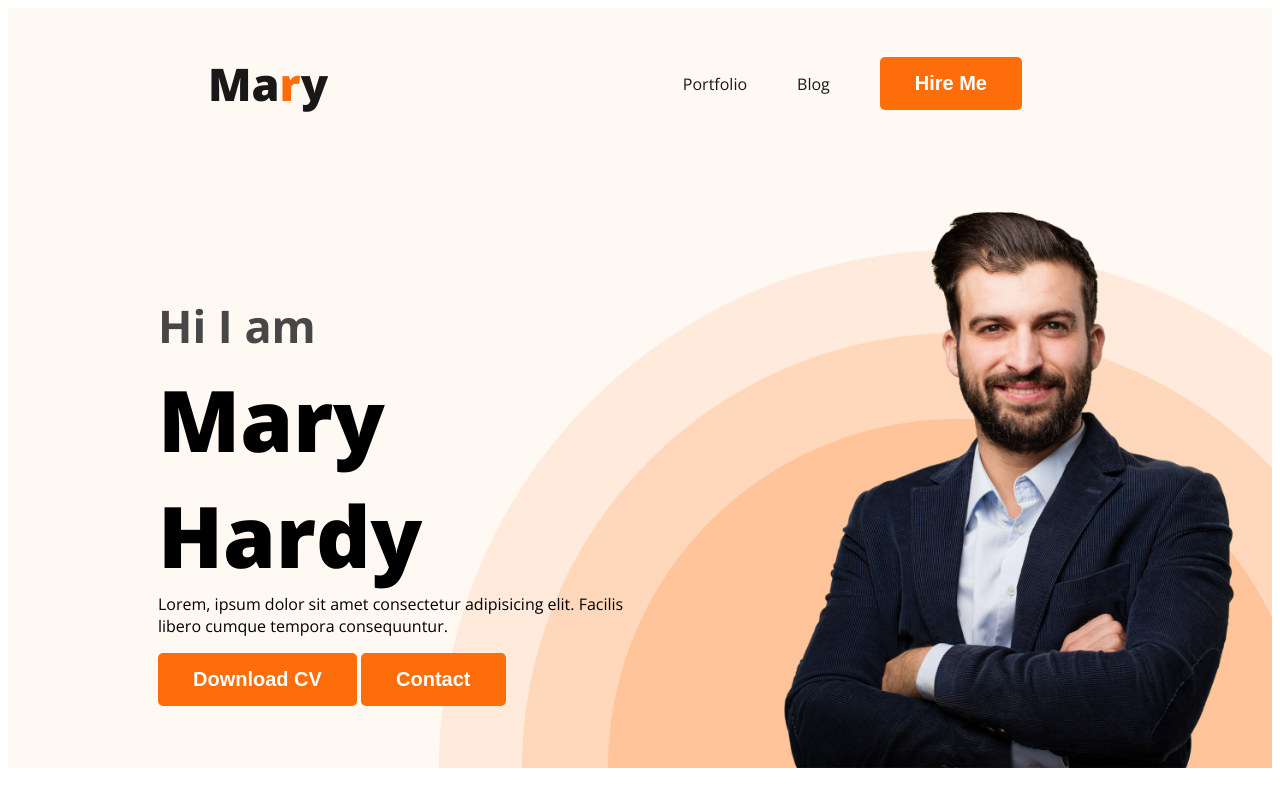
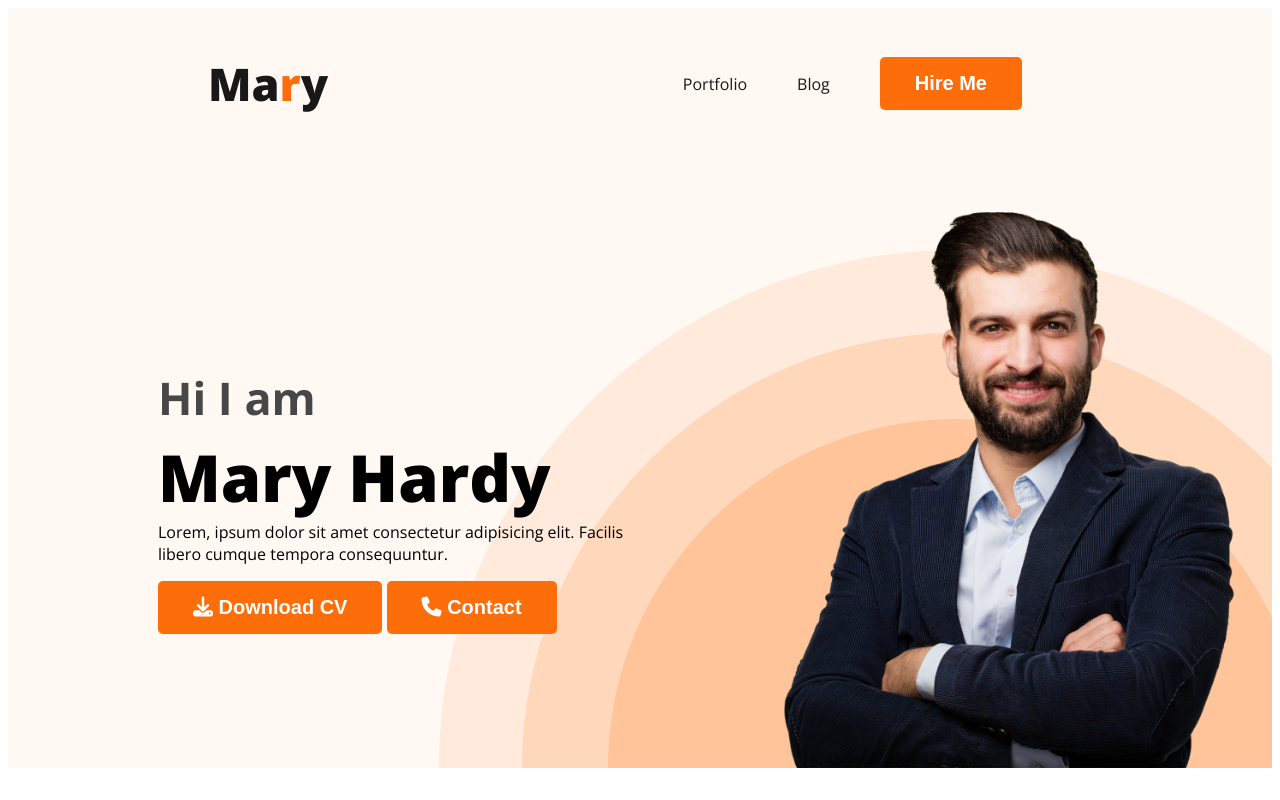
Before and after one commit to SabilaNushurC/portfolio3, a plain HTML site: page index.html in a window 1280 px wide. Shown: the top 800 px of the page. Drawn offline with nearby package versions, Linux system fonts and the light colour scheme; files whose address does not match are found by name.

Commit message:
added font

```diff
--- a/index.html
+++ b/index.html
@@ -8,6 +8,7 @@
 <link rel="preconnect" href="https://fonts.gstatic.com" crossorigin>
 <link href="https://fonts.googleapis.com/css2?family=Open+Sans:ital,wght@0,300..800;1,300..800&display=swap" rel="stylesheet">
     <link rel="stylesheet" href="portfolio.css">
+    <script src="https://kit.fontawesome.com/37448b2292.js" crossorigin="anonymous"></script>
 </head>
 <body>
     <header class="header">
@@ -23,10 +24,10 @@
         <div class="banner">
             <div class="banner-content">
                 <h3 class="banner-greeting">Hi I am</h3>
-                <h1 class="banner-title">Mary Hardy</h1>
+                <h2 class="banner-title">Mary Hardy</h2>
                 <p class="banner-description">Lorem, ipsum dolor sit amet consectetur adipisicing elit. Facilis libero cumque tempora consequuntur.</p>
-                <button class="btn-primary">Download CV</button>
-                <button class="btn-primary">Contact</button>
+                <button class="btn-primary"> <i class="fa-solid fa-download"></i> Download CV</button>
+                <button class="btn-primary"> <i class="fa-solid fa-phone"></i> Contact</button>
             </div>
             <img class="profile-pic" src="images/hardy.png" alt="">
         </div>
@@ -96,7 +97,7 @@
         </div> </section>
 
         <section>
-            <h3 class="section-title">A Summary of My Rsume</h3>
+            <h3 class="section-title">A Summary of My Resume</h3>
 
             <div class="resume-container">
 
--- a/portfolio.css
+++ b/portfolio.css
@@ -86,7 +86,7 @@ color: #181818;}
  }
 
  .banner-title{
-    font-size: 85px;
+    font-size: 65px;
     font-weight: 800;
     margin-top: 5px;
     margin-bottom: 0;
```
